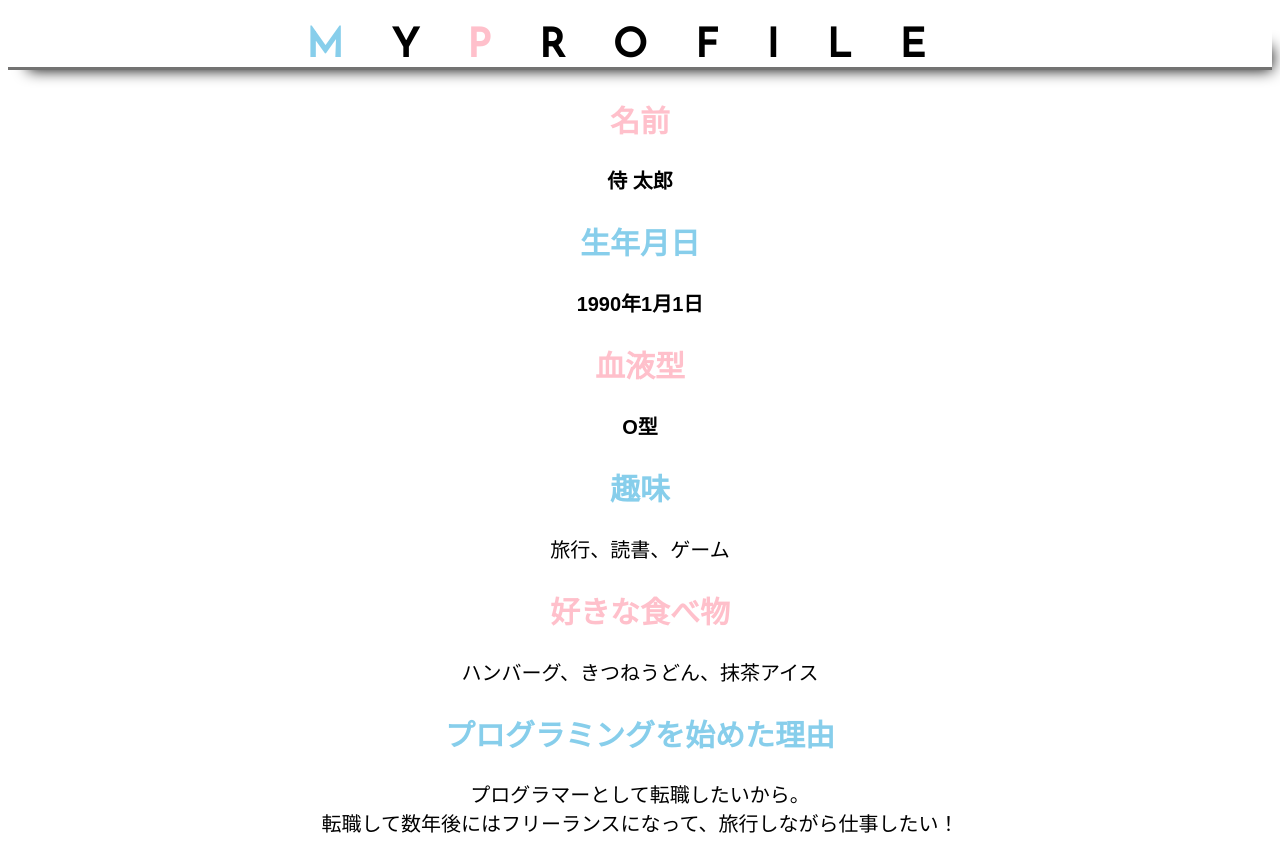
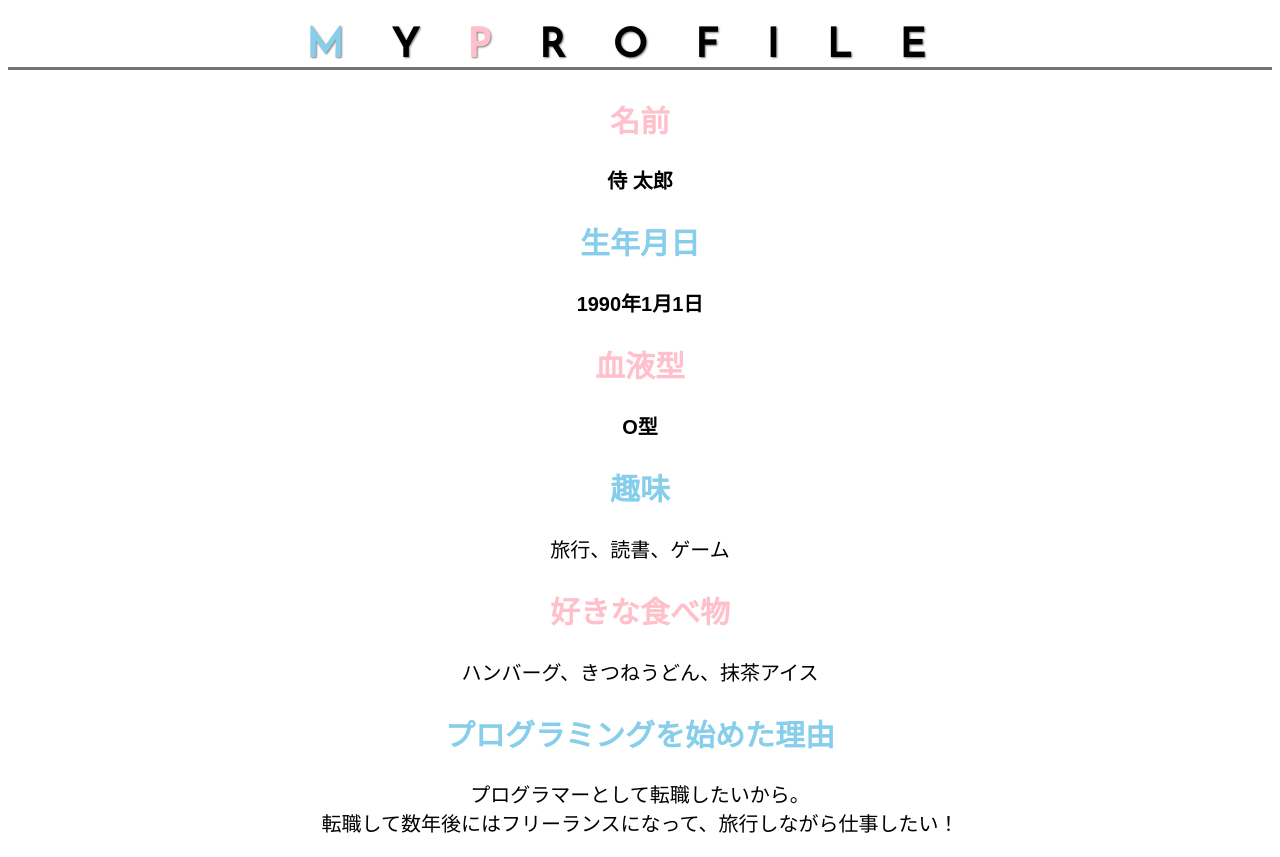
Before and after one commit to Morikawa-Tomohiro/html-css-basic-kadai, a plain HTML site: page kadai_014/kadai_014.html in a window 1280 px wide. Drawn offline with Linux system fonts and the light colour scheme.

Commit message:
Add files via upload

```diff
--- a/kadai_014/style.css
+++ b/kadai_014/style.css
@@ -1,16 +1,19 @@
 @charset "utf-8";
+
+html{
+  font-size: 20px;
+}
 
 body {
   font-family: "Arial", "Meiryo", sans-serif;
-  font-size: 20px;
   text-align: center;
 }
 
 h1 {
   font-family: 'Josefin Sans', sans-serif;
-  font-size: 40px;
+  font-size: 2rem;
   letter-spacing: 48px;
-  box-shadow: 10px 10px 15px -10px;
+  text-shadow: 1px 1px 2px gray;
   border-bottom: 3px solid rgb(115, 115, 114);
 }
 
```
